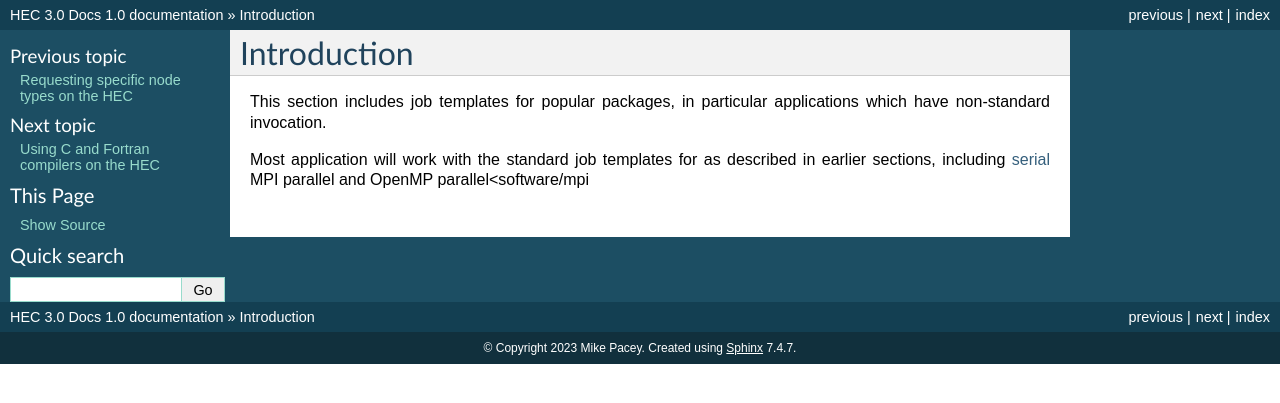
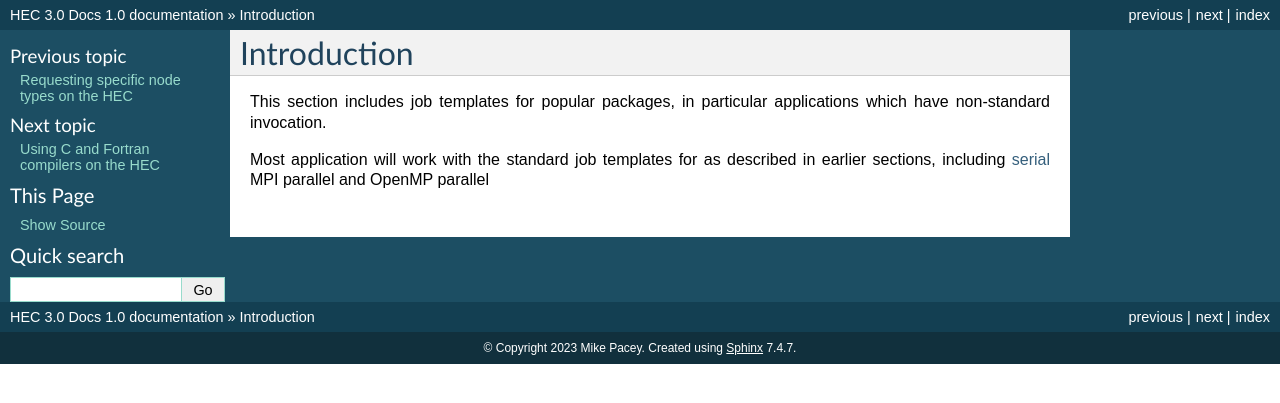
Before and after one commit to MikePacey/Lancaster-HEC, a Sphinx documentation site: the page built from docs/software/softintro.rst, in a window 1280 px wide. Shown: the top 403 px of the page. Built offline with Sphinx 7.4.7, drawn with Linux system fonts in a browser that asks for light colours.

Commit message:
basic launch page

```diff
--- a/docs/software/softintro.rst
+++ b/docs/software/softintro.rst
@@ -6,4 +6,4 @@ in particular applications which have non-standard invocation.
 
 Most application will work with the standard job templates for
 as described in earlier sections, including :doc:`serial</submit>`
-:doc:`MPI parallel</software/mpi>` and :doc:`OpenMP parallel<software/mpi`
+:doc:`MPI parallel</software/mpi>` and :doc:`OpenMP parallel<software/mpi>`
```
